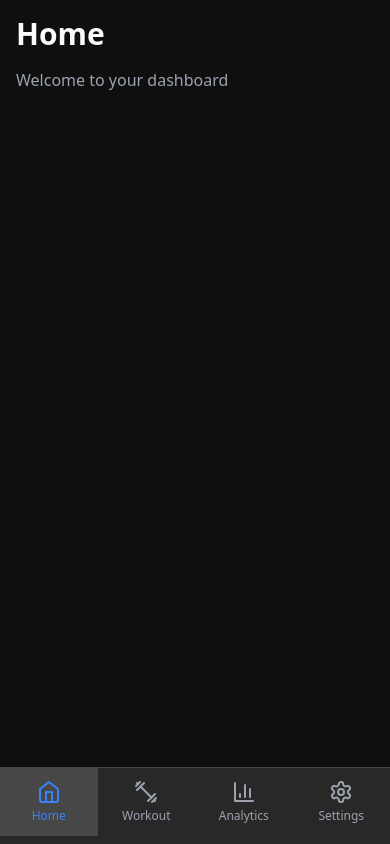
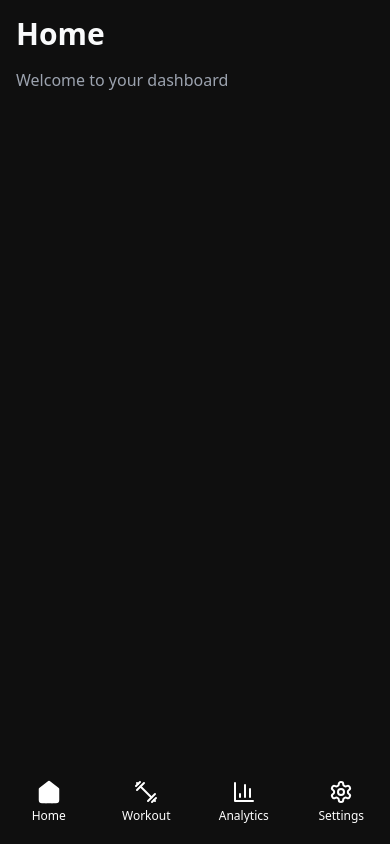
Before and after one commit to ivanrod87/gymbro, a Next.js app: page /home in a window 390 px wide. Built offline with nearby package versions, Linux system fonts and the light colour scheme.

Commit message:
Sidebar adjustments
Adjusting sidebar, removing backgrounds and borders

```diff
--- a/components/ui/Navbar.tsx
+++ b/components/ui/Navbar.tsx
@@ -5,6 +5,7 @@ import { usePathname } from 'next/navigation';
 import { Home, Dumbbell, BarChart3, Settings } from 'lucide-react';
 import { useTranslation } from '@/lib/TranslationContext';
 import { useEffect, useState } from 'react';
+import React from 'react';
 
 export default function Navbar() {
   const pathname = usePathname();
@@ -48,7 +49,7 @@ export default function Navbar() {
   }, [language, translate]);
 
   return (
-    <nav className="md:hidden fixed bottom-0 left-0 right-0 bg-white border-t border-gray-200 dark:bg-dark-800 dark:border-dark-700 safe-area-inset-bottom transition-colors duration-200">
+    <nav className="md:hidden fixed bottom-0 left-0 right-0 bg-white dark:bg-dark-900 safe-area-inset-bottom transition-colors duration-200">
       <div className="container mx-auto max-w-md">
         <div className="flex justify-around items-stretch">
           <NavLink
@@ -92,17 +93,29 @@ function NavLink({
   label: string;
   active: boolean;
 }) {
+  // Determine if icon should be filled (Home, Settings)
+  const isFillableIcon = href === '/home' || href === '/settings';
+  // Determine if label should be bold (Workout, Analytics)
+  const isBoldableLabel = href === '/workout' || href === '/analytics';
+
   return (
     <Link
       href={href}
-      className={`flex-1 flex flex-col items-center justify-center py-3 gap-1 transition-colors ${
+      className={`flex-1 flex flex-col items-center justify-center py-3 gap-1 transition-colors rounded-lg md:hover:bg-dark-800 ${
         active
-          ? 'text-blue-500 bg-blue-50 dark:bg-dark-700'
-          : 'text-gray-500 dark:text-gray-400 hover:text-gray-700 dark:hover:text-gray-200'
+          ? 'text-gray-500 dark:text-white'
+          : 'text-gray-500 dark:text-white'
       }`}
     >
-      {icon}
-      <span className="text-xs font-medium">{label}</span>
+      <span className={`flex-shrink-0 ${active && isFillableIcon ? 'opacity-100' : ''}`}>
+        {React.cloneElement(icon as React.ReactElement, {
+          fill: active && isFillableIcon ? 'currentColor' : 'none',
+          strokeWidth: active && isFillableIcon ? 2.5 : 2,
+        })}
+      </span>
+      <span className={`text-xs font-medium ${active && isBoldableLabel ? 'font-bold' : ''}`}>
+        {label}
+      </span>
     </Link>
   );
 }
--- a/components/ui/Sidebar.tsx
+++ b/components/ui/Sidebar.tsx
@@ -5,6 +5,7 @@ import { usePathname } from 'next/navigation';
 import { Home, Dumbbell, BarChart3, Settings } from 'lucide-react';
 import { useTranslation } from '@/lib/TranslationContext';
 import { useEffect, useState } from 'react';
+import React from 'react';
 
 export default function Sidebar() {
   const pathname = usePathname();
@@ -48,9 +49,9 @@ export default function Sidebar() {
   }, [language, translate]);
 
   return (
-    <aside className="hidden md:flex fixed left-0 top-0 h-screen w-20 hover:w-64 bg-white dark:bg-dark-800 border-r border-gray-200 dark:border-dark-700 flex-col items-stretch transition-all duration-200 z-50 group">
+    <aside className="hidden md:flex fixed left-0 top-0 h-screen w-20 hover:w-64 bg-white dark:bg-dark-900 flex-col items-stretch transition-all duration-200 z-50 group">
       {/* Logo/Branding Area */}
-      <div className="h-20 flex items-center justify-center border-b border-gray-200 dark:border-dark-700 flex-shrink-0">
+      <div className="h-20 flex items-center justify-center flex-shrink-0">
         <div className="text-2xl font-bold text-blue-500 group-hover:flex hidden">GB</div>
         <div className="text-xl font-bold text-blue-500 group-hover:hidden">💪</div>
       </div>
@@ -84,7 +85,7 @@ export default function Sidebar() {
       </nav>
 
       {/* Footer area */}
-      <div className="h-20 border-t border-gray-200 dark:border-dark-700 flex items-center justify-center text-xs text-gray-400 group-hover:text-left group-hover:px-4">
+      <div className="h-20 flex items-center justify-center text-xs text-gray-400 group-hover:text-left group-hover:px-4">
         <span className="hidden group-hover:block">v1.0</span>
       </div>
     </aside>
@@ -102,17 +103,29 @@ function SidebarLink({
   label: string;
   active: boolean;
 }) {
+  // Determine if icon should be filled (Home, Settings)
+  const isFillableIcon = href === '/home' || href === '/settings';
+  // Determine if label should be bold (Workout, Analytics)
+  const isBoldableLabel = href === '/workout' || href === '/analytics';
+
   return (
     <Link
       href={href}
       className={`flex items-center gap-4 px-4 py-3 rounded-lg transition-all whitespace-nowrap ${
         active
-          ? 'bg-blue-100 dark:bg-blue-900/30 text-blue-600 dark:text-blue-400'
-          : 'text-gray-500 dark:text-gray-400 hover:bg-gray-100 dark:hover:bg-dark-700 hover:text-gray-700 dark:hover:text-gray-200'
+          ? 'text-white'
+          : 'text-gray-500 dark:text-white hover:bg-gray-100 dark:hover:bg-dark-800 hover:text-gray-700'
       }`}
     >
-      <span className="flex-shrink-0">{icon}</span>
-      <span className="hidden group-hover:inline text-sm font-medium">{label}</span>
+      <span className={`flex-shrink-0 ${active && isFillableIcon ? 'opacity-100' : ''}`}>
+        {React.cloneElement(icon as React.ReactElement, {
+          fill: active && isFillableIcon ? 'currentColor' : 'none',
+          strokeWidth: active && isFillableIcon ? 2.5 : 2,
+        })}
+      </span>
+      <span className={`hidden group-hover:inline text-sm font-medium ${active && isBoldableLabel ? 'font-bold' : ''}`}>
+        {label}
+      </span>
     </Link>
   );
 }
```
